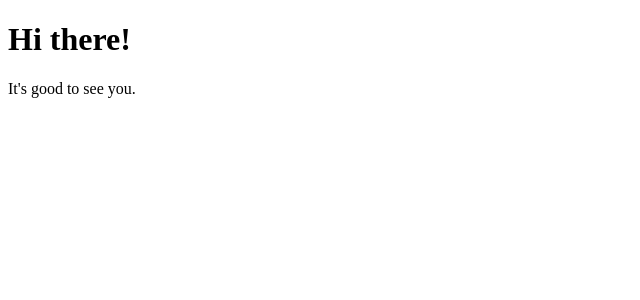
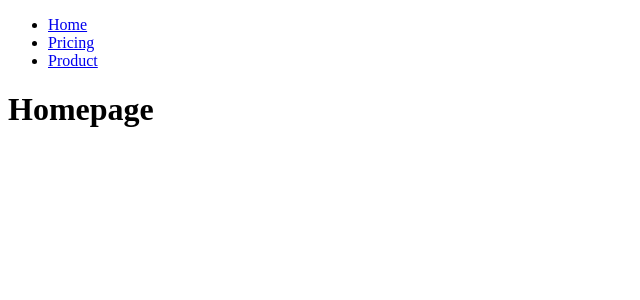
Before and after one commit to alexanderTUR/worldwise, a React (Vite) app: page / in a window 1280 px wide. Shown: the top 300 px of the page, without its empty margins (0-640 px from the left). Built offline with nearby package versions, Linux system fonts and the light colour scheme; the HTML template or start-up script is replaced by a standard one.

Commit message:
Add basic routers

```diff
--- a/package.json
+++ b/package.json
@@ -11,7 +11,8 @@
   },
   "dependencies": {
     "react": "^18.2.0",
-    "react-dom": "^18.2.0"
+    "react-dom": "^18.2.0",
+    "react-router-dom": "^6.20.1"
   },
   "devDependencies": {
     "@types/react": "^18.2.37",
--- a/src/App.jsx
+++ b/src/App.jsx
@@ -1,9 +1,19 @@
+import { BrowserRouter, Route, Routes } from 'react-router-dom';
+import { Product } from './pages/Product.jsx';
+import { Pricing } from './pages/Pricing.jsx';
+import { Homepage } from './pages/Homepage.jsx';
+import { PageNotFound } from './pages/PageNotFound.jsx';
+
 const App = () => {
   return (
-    <div>
-      <h1>Hi there!</h1>
-      <p>It&apos;s good to see you.</p>
-    </div>
+    <BrowserRouter>
+      <Routes>
+        <Route path='/' element={<Homepage />} />
+        <Route path='product' element={<Product />} />
+        <Route path='pricing' element={<Pricing />} />
+        <Route path='*' element={<PageNotFound />} />
+      </Routes>
+    </BrowserRouter>
   );
 };
 
--- /dev/null
+++ b/src/components/PageNav.jsx
@@ -0,0 +1,19 @@
+import { NavLink } from 'react-router-dom';
+
+export const PageNav = () => {
+  return (
+    <nav>
+      <ul>
+        <li>
+          <NavLink to='/'>Home</NavLink>
+        </li>
+        <li>
+          <NavLink to='/pricing'>Pricing</NavLink>
+        </li>
+        <li>
+          <NavLink to='/product'>Product</NavLink>
+        </li>
+      </ul>
+    </nav>
+  );
+};
--- /dev/null
+++ b/src/pages/Homepage.jsx
@@ -0,0 +1,10 @@
+import { PageNav } from '../components/PageNav.jsx';
+
+export const Homepage = () => {
+  return (
+    <>
+      <PageNav />
+      <h1>Homepage</h1>
+    </>
+  );
+};
--- /dev/null
+++ b/src/pages/PageNotFound.jsx
@@ -0,0 +1,10 @@
+import { PageNav } from '../components/PageNav.jsx';
+
+export const PageNotFound = () => {
+  return (
+    <>
+      <PageNav />
+      <h2>Page not found!</h2>
+    </>
+  );
+};
--- /dev/null
+++ b/src/pages/Pricing.jsx
@@ -0,0 +1,10 @@
+import { PageNav } from '../components/PageNav.jsx';
+
+export const Pricing = () => {
+  return (
+    <>
+      <PageNav />
+      <h2>Pricing page</h2>
+    </>
+  );
+};
--- /dev/null
+++ b/src/pages/Product.jsx
@@ -0,0 +1,10 @@
+import { PageNav } from '../components/PageNav.jsx';
+
+export const Product = () => {
+  return (
+    <>
+      <PageNav />
+      <h2>Product page</h2>
+    </>
+  );
+};
```
Also changed, not shown: 1 other file (tests, documents, lock files or other folders).
